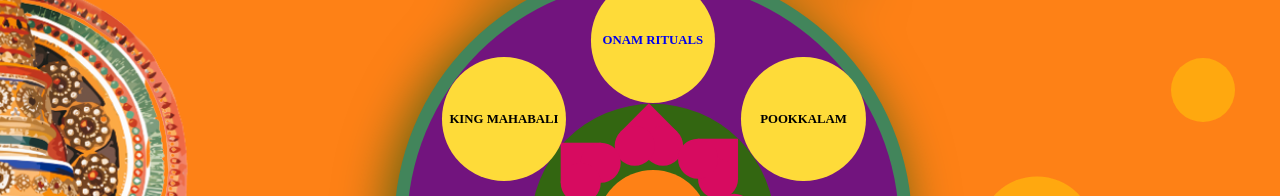
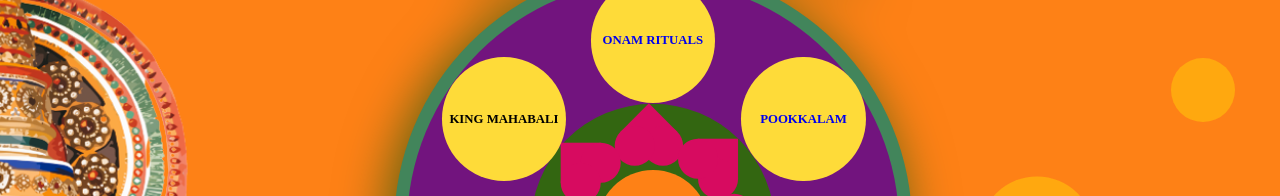
Before and after one commit to sreelakshmisatheesh/Nna_Baa_Onam_Koodam, a plain HTML site: page indexx.html in a window 1280 px wide. Shown: the part 206-402 px from the top of the page. Drawn offline with Linux system fonts and the light colour scheme; a web font is replaced by a local one.

Commit message:
Update indexx.html

```diff
--- a/indexx.html
+++ b/indexx.html
@@ -678,7 +678,7 @@ setSnow();
     <div class="circle3">
         <div class="mc1"><h4><a href="ritual.html" style="text-decoration: none;">ONAM RITUALS</a></h4></div><!--top-->
         <div class="mc2"><h4>KING MAHABALI</h4></div><!--left top-->
-        <div class="mc3"><h4>POOKKALAM</h4></div><!--right top-->
+        <div class="mc3"><h4><a href="pooklm.html" style="text-decoration: none;">POOKKALAM</a></h4></div><!--right top-->
         <div class="mc4"><h4><a href="games.html" style="text-decoration: none;">ONAM GAMES</a></h4></div><!--left bottom-->
         <div class="mc5"><h4>VALLAM KALI</h4></div><!--right bottom-->
         <div class="mc6"><h4><a href="sadhya_new.html" style="text-decoration: none;">ONAM SADHYA</a></h4></div><!--bottom left-->
```
